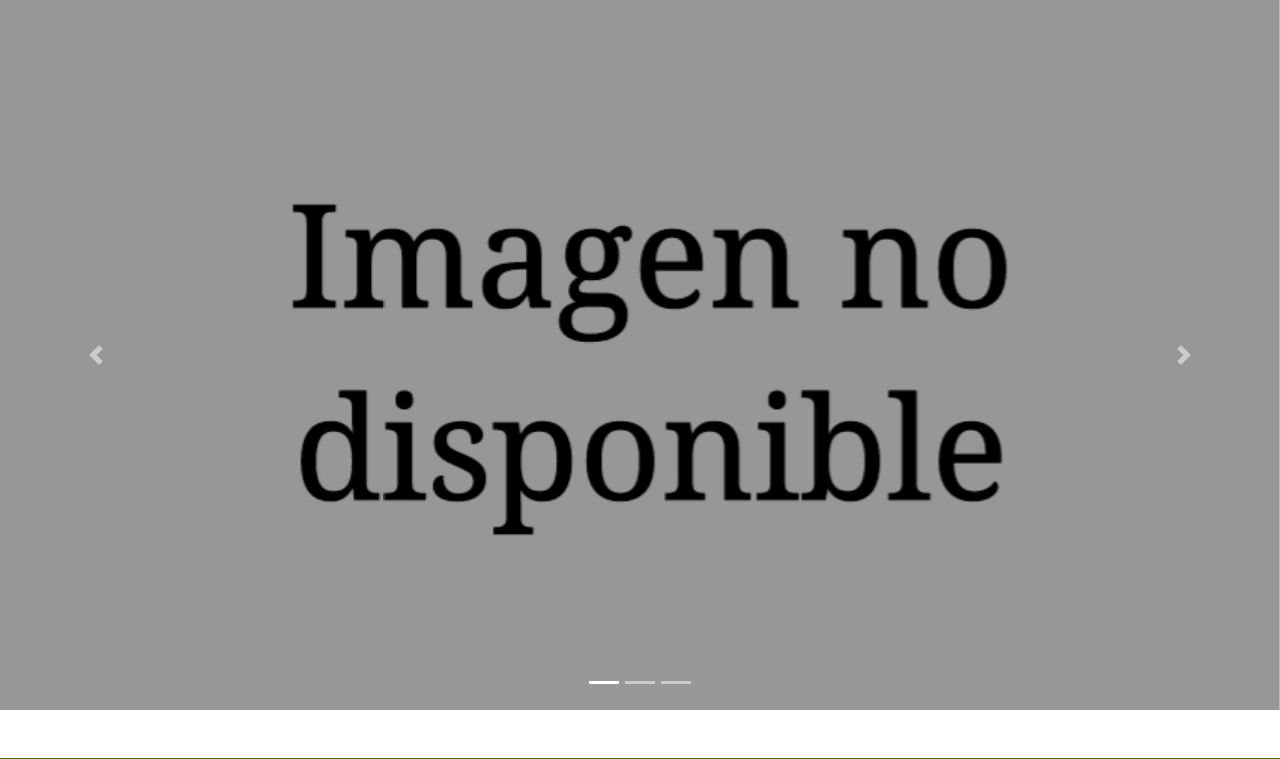
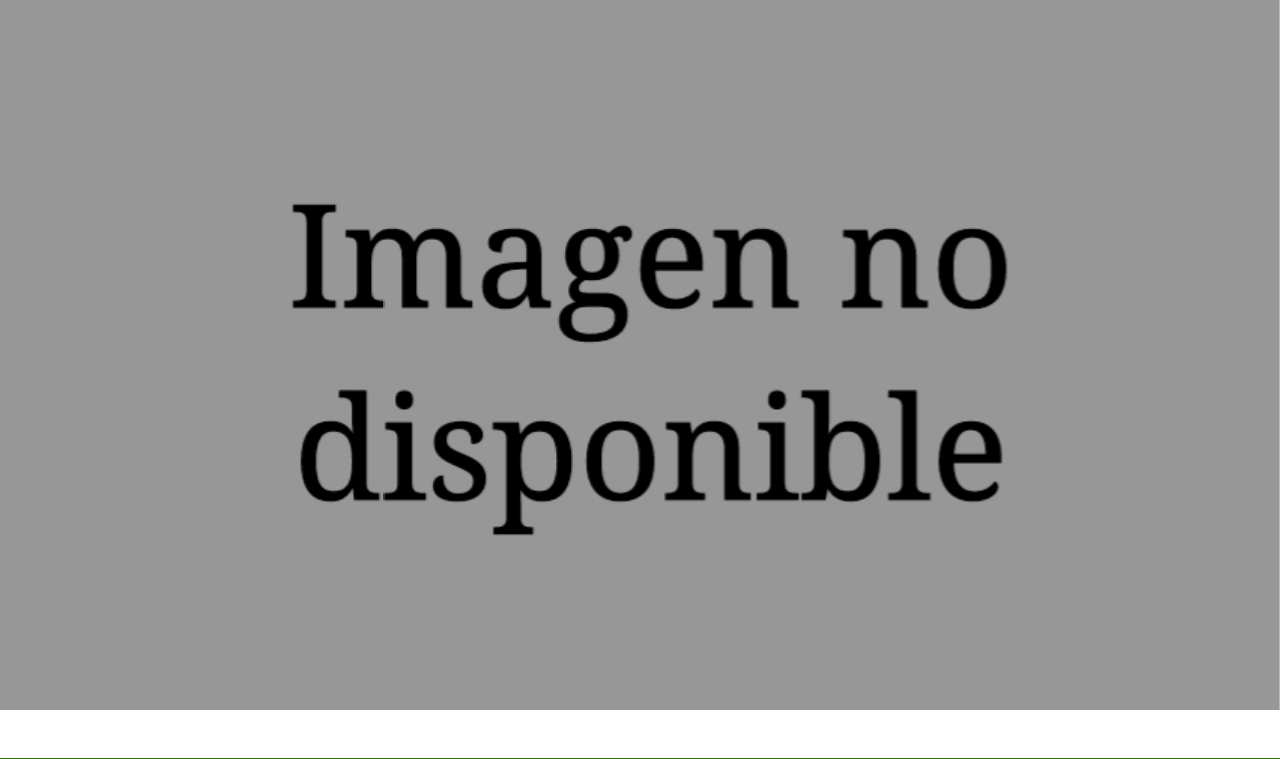
Before and after one commit to IntegrativeBis/Inte, a Flask app: template templates/Inicio_CS.html in a window 1280 px wide; the page is wider, and only the part inside the window is pictured. Shown: the part 76-835 px from the top of that part. Run offline with Flask 3, Linux system fonts and the light colour scheme; the template is opened without the code that fills it, so the values that code supplies are empty; some libraries are stand-ins or nearby versions.

Commit message:
Update Inicio_CS.html

```diff
--- a/templates/Inicio_CS.html
+++ b/templates/Inicio_CS.html
@@ -72,38 +72,19 @@
     </div>
 <!---------------------------------------------------------------------------------------------------------------------------------------------->
     <div id="carouselAds" class="carousel slide" data-ride="carousel">
-      <ol class="carousel-indicators">
-        <li data-target="#carouselAds" data-slide-to="0" class="active"></li>
-        <li data-target="#carouselAds" data-slide-to="1"></li>
-        <li data-target="#carouselAds" data-slide-to="2"></li>
-      </ol>
       <div class="carousel-inner">
-        <div class="carousel-item active" data-interval="10000">
-          <img src="/templates/Img/ND.jpeg" class="d-block w-100" alt="Ad 1">
+        <div class="carousel-item active" data-interval="500">
+          <img src="Img/ND.jpeg" class="d-block w-100" alt="Ad 1">
         </div>
 
         <div class="carousel-item" data-interval="2000">
-          <img src="/templates/Img/ND.jpeg" class="d-block w-100" alt="Ad 2">
+          <img src="Img/ex.jpg" class="d-block w-100" alt="Ad 2">
         </div>
 
         <div class="carousel-item">
-          <img src="/templates/Img/ND.jpeg" class="d-block w-100" alt="Ad 3">
+          <img src="Img/ND.jpeg" class="d-block w-100" alt="Ad 3">
         </div>
       </div>
-
-      <button class="carousel-control-prev" type="button" data-target="#carouselAds" data-slide="prev">
-        <span class="carousel-control-prev-icon" aria-hidden="true"></span>
-        <span class="sr-only">
-          Previous
-        </span>
-      </button>
-
-      <button class="carousel-control-next" type="button" data-target="#carouselAds" data-slide="next">
-        <span class="carousel-control-next-icon" aria-hidden="true"></span>
-        <span class="sr-only">
-          Next
-        </span>
-      </button>
     </div>
     <br><br>
 
```
